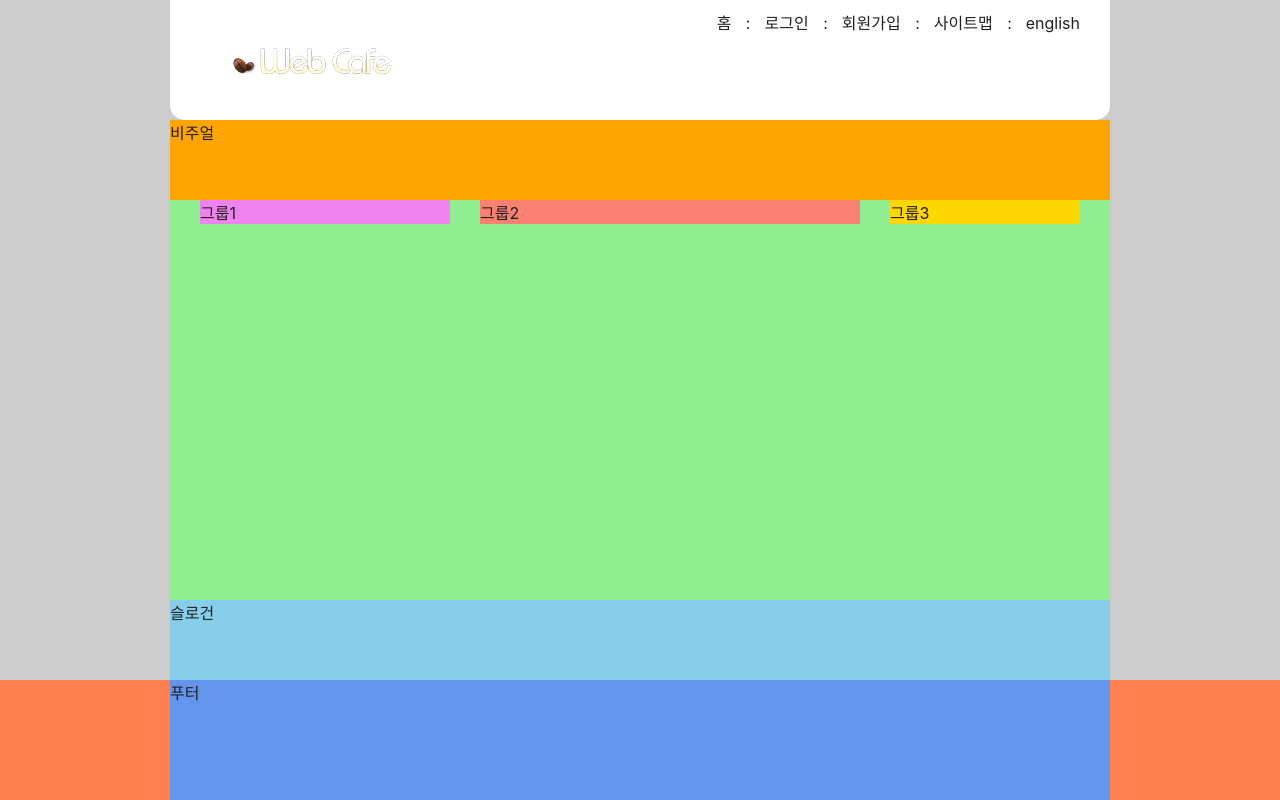
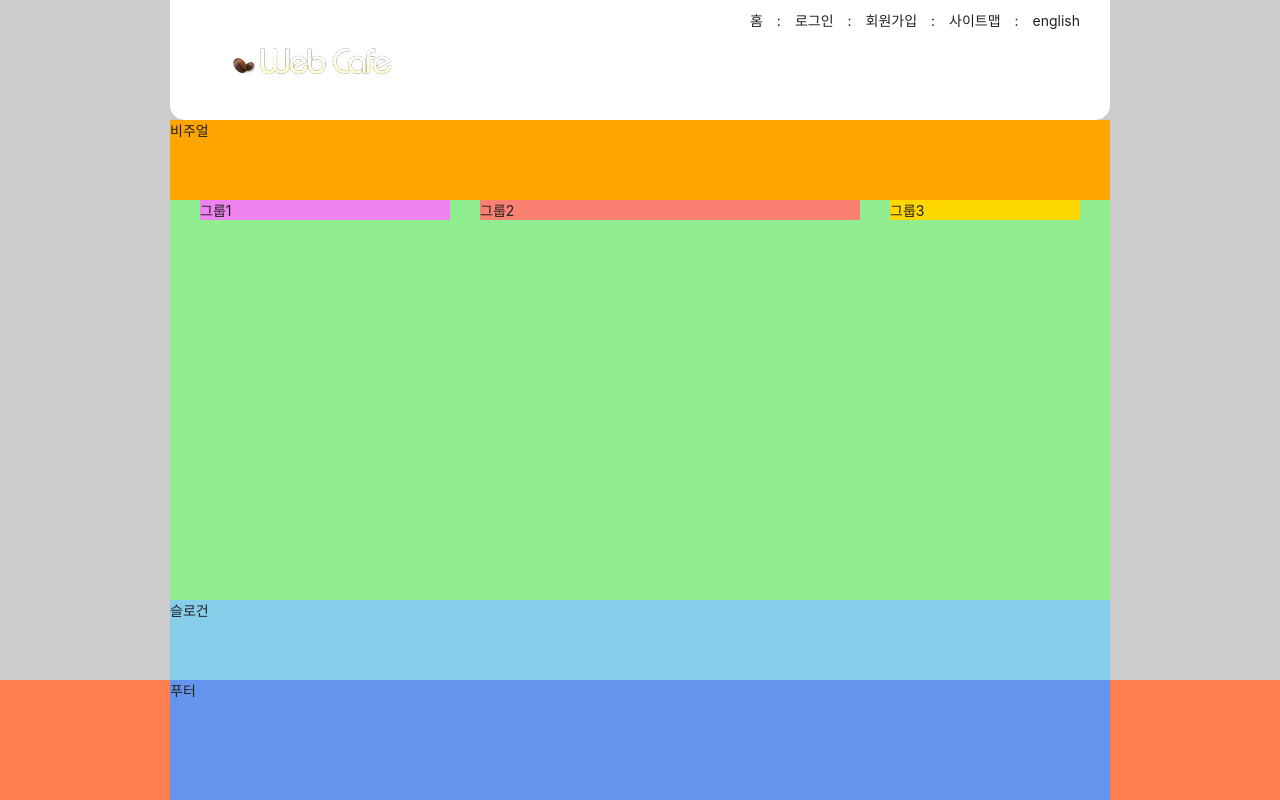
Before and after one commit to jaesukpark77/HTML5, a plain HTML site: page index.html in a window 1280 px wide. Drawn offline with Linux system fonts and the light colour scheme; a web font is replaced by a local one.

Commit message:
Design: html 요소의 기본 글자 크기 수정

```diff
--- a/styles/style.css
+++ b/styles/style.css
@@ -3,6 +3,10 @@
 /* 기본 스타일 */
 *, *::before, *::after{
   box-sizing:border-box;
+}
+
+html{
+  font-size:10px;
 }
 
 /* 링크 스타일 */
@@ -13,6 +17,7 @@ a{
 
 /* 본문 스타일 */
 body{
+  font-size:1.4rem;
   color:#212121;
   background:#ccc;
   font-family: "Pretendard Variable", Pretendard, -apple-system, BlinkMacSystemFont, system-ui, Roboto, "Helvetica Neue", "Segoe UI", "Apple SD Gothic Neo", "Noto Sans KR", "Malgun Gothic", "Apple Color Emoji", "Segoe UI Emoji", "Segoe UI Symbol", sans-serif;
```
